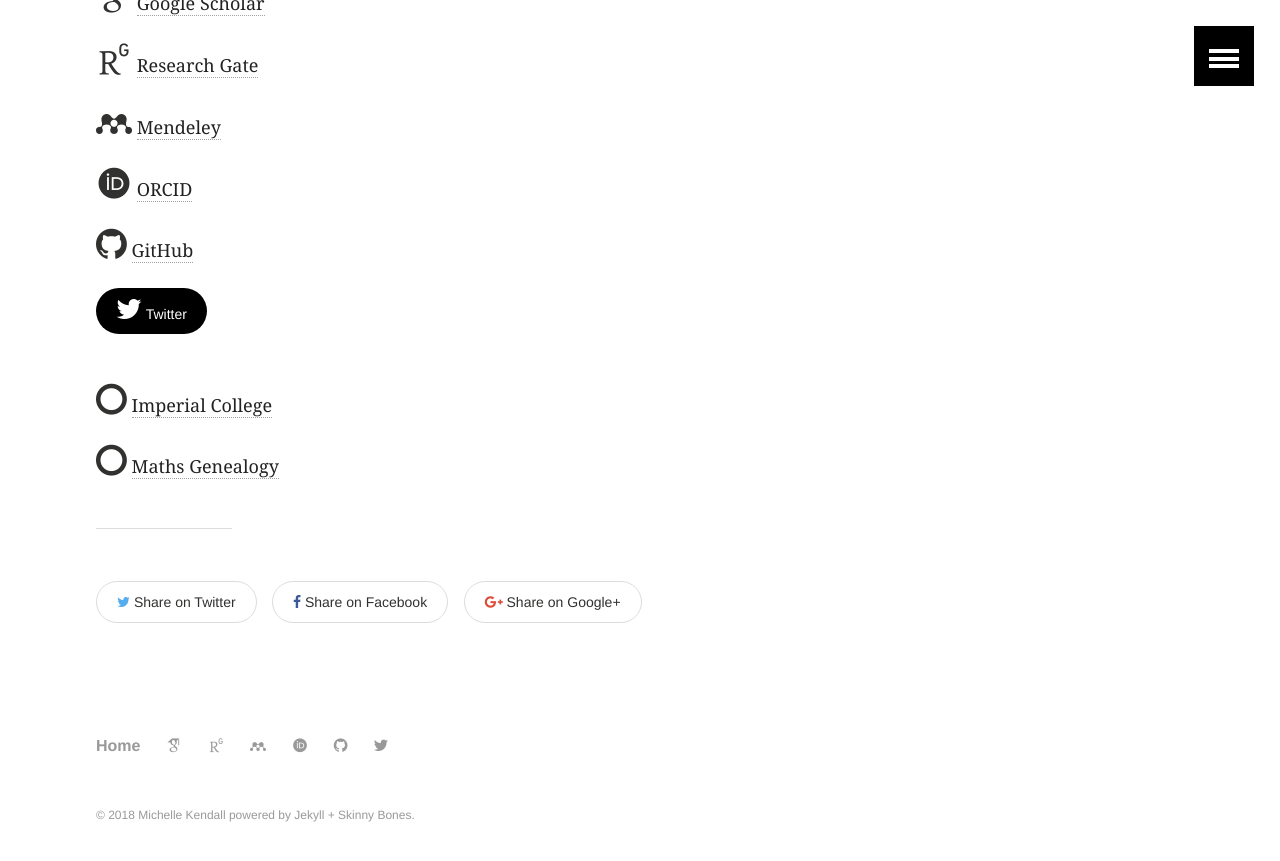
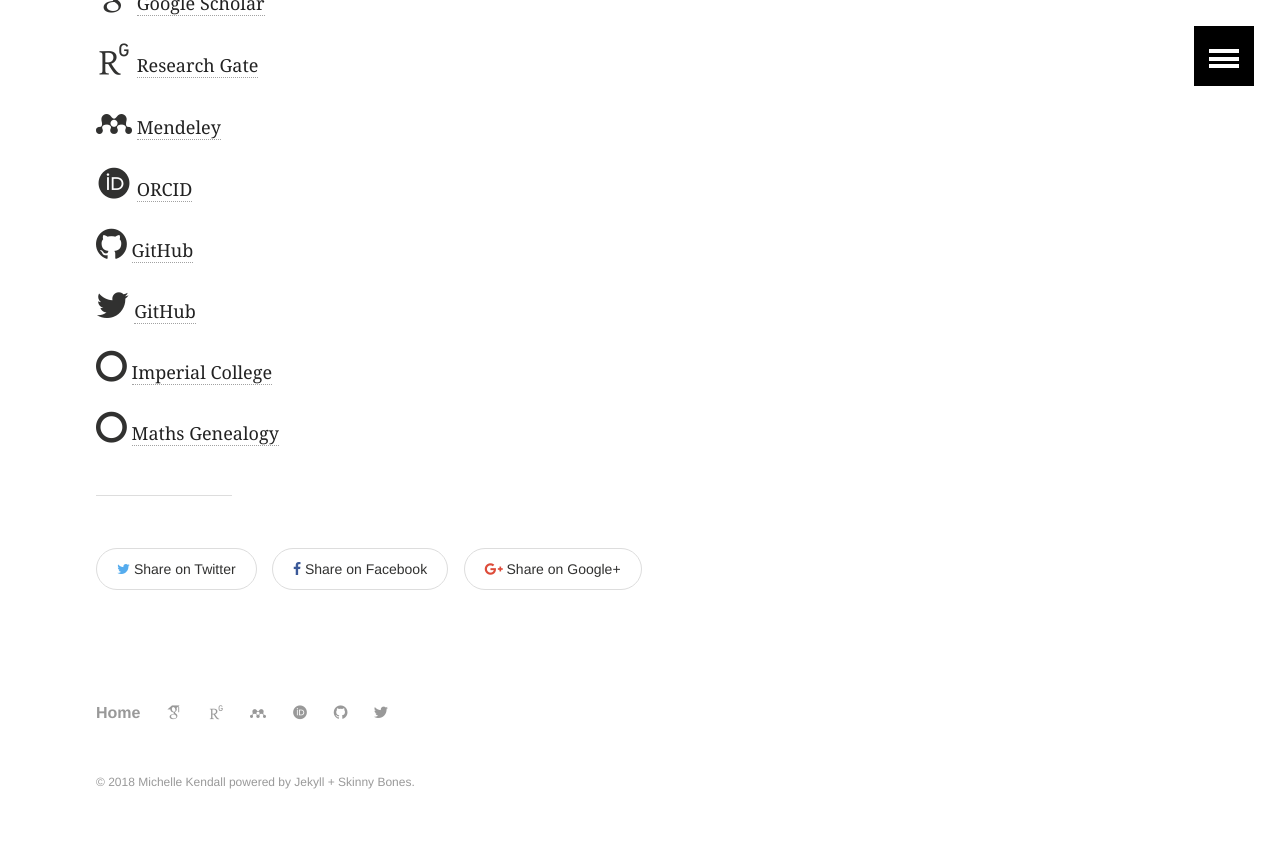
Before and after one commit to MichelleKendall/MichelleKendall.github.io, a Jekyll site: the page built from about.md, in a window 1280 px wide and 900 px high, scrolled down 796 px. Shown: the top 861 px of the window. Built offline with Jekyll 4.4.1, drawn with Linux system fonts in a browser that asks for light colours; some web fonts are replaced; comment, search, counter and statistics services are not loaded.

Commit message:
Removing twitter button

```diff
--- a/about.md
+++ b/about.md
@@ -21,11 +21,10 @@ You can find me elsewhere on the web at:
 
 <i class="ai ai-orcid ai-2x"></i> <a href="https://orcid.org/0000-0001-7344-7071" target="_blank"> ORCID</a>
 
-<i class="fa fa-github fa-2x" aria-hidden="true"></i> <a href="https://github.com/MichelleKendall" target="_blank"> GitHub</a>
+<i class="fa fa-github fa-2x"></i> <a href="https://github.com/MichelleKendall" target="_blank"> GitHub</a>
 
-<a class="btn btn-lg" href="https://twitter.com/Miche11eKenda11">
-  <i class="fa fa-twitter fa-2x" aria-hidden="true"></i> Twitter</a>
+<i class="fa fa-twitter fa-2x"></i> <a href="https://twitter.com/Miche11eKenda11" target="_blank"> GitHub</a>
 
-<i class="fa fa-circle-o fa-2x" aria-hidden="true"></i> <a href="http://www.imperial.ac.uk/people/m.kendall" target="_blank"> Imperial College</a>
+<i class="fa fa-circle-o fa-2x"></i> <a href="http://www.imperial.ac.uk/people/m.kendall" target="_blank"> Imperial College</a>
 
 <i class="fa fa-circle-o fa-2x" aria-hidden="true"></i> <a href="http://genealogy.math.ndsu.nodak.edu/id.php?id=181879" target="_blank"> Maths Genealogy</a>
```
